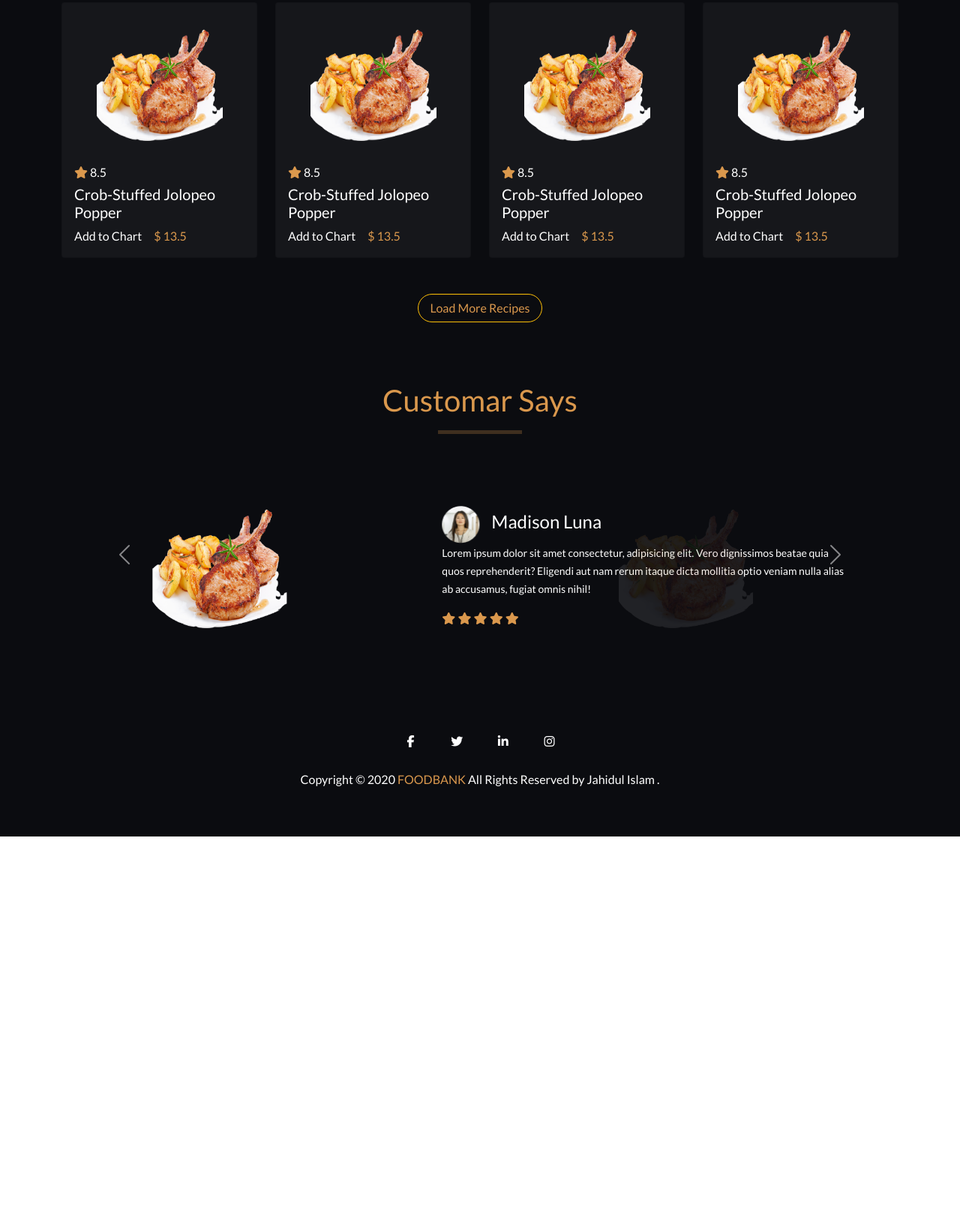
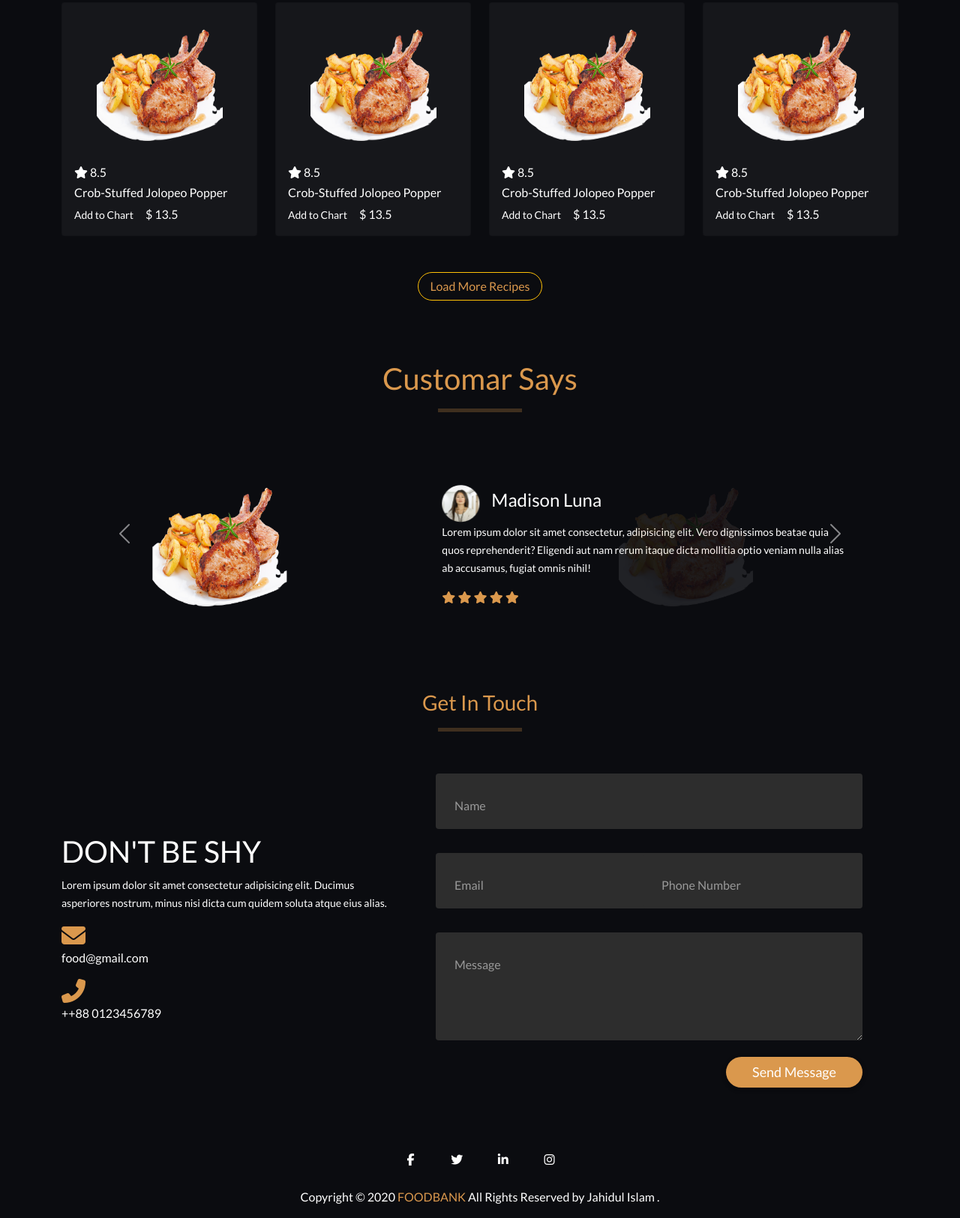
Before and after one commit to SWE-Jahidul/food-template, a plain HTML site: page index.html in a window 1280 px wide. Shown: the part 1619-3244 px from the top of the page at 75% size. Before the commit the page ends 2735 px from the top, so only its background shows below. Drawn offline with nearby package versions, Linux system fonts and the light colour scheme.

Commit message:
adding get in touch and also some animation

```diff
--- a/css/style.css
+++ b/css/style.css
@@ -132,18 +132,146 @@ background-color: #da984d !important;
   background-color: #16171b !important;
 
 }
-.card:hover{
-   /* border-bottom: 3px solid #da984d ;
-  border-top: 3px solid #da984d; */
-background-color: #da984d !important ;
-text-shadow: 20px;
+
+.card-text-white{
+  color: #ffffff ;
+
 }
+
+
+.card:hover, .card-text-white:hover {
+
+  background-color: #da984d !important ;
+  color: #000000 !important;
+  transform: scale(1.03);
+
+  text-shadow: 20px;
+}
+
 .hr-design{
   width: 10%;
   height: 5px !important;
 }
 
-/* Footer  */
+/* Get in Touch start  */
+.contact-us
+{
+  background-color: #0B0C10;
+
+}
+input:focus ~ label, textarea:focus ~ label, input:valid ~ label, textarea:valid ~ label {
+  font-size: 0.75em;
+  color: #999;
+  top: -5px;
+  -webkit-transition: all 0.225s ease;
+  transition: all 0.225s ease;
+}
+
+.styled-input {
+  float: left;
+  width: 293px;
+  margin: 1rem 0;
+  position: relative;
+  border-radius: 4px;
+}
+
+@media only screen and (max-width: 768px){
+  .styled-input {
+      width:100%;
+  }
+}
+
+.styled-input label {
+  color: #999;
+  padding: 1.3rem 25px 1rem 25px;
+  position: absolute;
+  top: 10px;
+  left: 0;
+  -webkit-transition: all 0.25s ease;
+  transition: all 0.25s ease;
+  pointer-events: none;
+}
+
+.styled-input.wide {
+  width: 650px;
+  max-width: 100%;
+}
+
+input,
+textarea {
+  padding: 25px;
+  border: 0;
+  width: 100%;
+  font-size: 1rem;
+  background-color: #2d2d2d;
+  color: white;
+  border-radius: 4px;
+}
+
+input:focus,
+textarea:focus { outline: 0; }
+
+input:focus ~ span,
+textarea:focus ~ span {
+  width: 100%;
+  -webkit-transition: all 0.075s ease;
+  transition: all 0.075s ease;
+}
+
+textarea {
+  width: 100%;
+  min-height: 9em;
+}
+
+.input-container {
+  width: 650px;
+  max-width: 100%;
+  margin: 20px auto 25px auto;
+}
+
+.submit-btn {
+  float: right;
+  padding: 7px 35px;
+  border-radius: 60px;
+  display: inline-block;
+  background-color: #da984d;
+  color: white;
+  font-size: 18px;
+  cursor: pointer;
+  box-shadow: 0 2px 5px 0 rgba(0,0,0,0.06),
+            0 2px 10px 0 rgba(0,0,0,0.07);
+  -webkit-transition: all 300ms ease;
+  transition: all 300ms ease;
+}
+
+.submit-btn:hover {
+  transform: translateY(1px);
+  box-shadow: 0 1px 1px 0 rgba(0,0,0,0.10),
+            0 1px 1px 0 rgba(0,0,0,0.09);
+}
+
+@media (max-width: 768px) {
+  .submit-btn {
+      width:100%;
+      float: none;
+      text-align:center;
+  }
+}
+
+input[type=checkbox] + label {
+color: #ccc;
+font-style: italic;
+}
+
+input[type=checkbox]:checked + label {
+color: #f00;
+font-style: normal;
+}
+
+/* Get in Touch End  */
+
+
+/* Footer  start  */
 
 .footer{
   background-color: #0B0C10;
@@ -186,3 +314,5 @@ text-shadow: 20px;
   z-index: 1030;
 background-color: #da984d;
 }
+
+/* Footer End  */
--- a/index.html
+++ b/index.html
@@ -48,7 +48,7 @@
                             </li>
 
                             <li class="nav-item">
-                                <a class="nav-link" href="#Clientsys">Contact Us </a>
+                                <a class="nav-link" href="#contactus">Contact Us </a>
                             </li>
 
                         </ul>
@@ -190,7 +190,7 @@
                 <div class="row d-flex align-items-center pt-4 gy-3">
                     <div class="col-lg-3 col-md-4 col-sm-12">
                         <div class="animate__animated animate__fadeInRight animate-explore-food">
-                            <div class="card">
+                            <div class="card card-text-white">
                                 <div class="text-center">
                                     <img class="card-img-top img-fluid p-3"
                                         src="./images/juicy-grilled-pork-fillet-steak-with-green-beans-removebg-preview.png"
@@ -198,14 +198,14 @@
 
                                 </div>
                                 <div class="card-body">
-                                    <h6><i class="fas fa-star text-colore "></i> <span class="text-white"> 8.5 </span>
+                                    <h6><i class="fas fa-star"></i> <span class="fw-blod"> 8.5 </span>
                                     </h6>
-                                    <h5 class="card-title text-white">Crob-Stuffed Jolopeo Popper</h5>
+                                    <h6 class="card-title">Crob-Stuffed Jolopeo Popper</h6>
                                     <div class="d-flex align-items-center">
-                                        <div class="text-white">
-                                            Add to Chart
+                                        <div class="">
+                                           <small>Add to Chart </small>
                                         </div>
-                                        <div class="text-colore ps-3">
+                                        <div class=" ps-3">
                                             $ 13.5
                                         </div>
                                     </div>
@@ -216,7 +216,7 @@
                     </div>
                     <div class="col-lg-3 col-md-4 col-sm-12">
                         <div class="animate__animated animate__fadeInUp animate-explore-food">
-                            <div class="card">
+                            <div class="card card-text-white">
                                 <div class="text-center">
                                     <img class="card-img-top img-fluid p-3"
                                         src="./images/juicy-grilled-pork-fillet-steak-with-green-beans-removebg-preview.png"
@@ -224,14 +224,14 @@
 
                                 </div>
                                 <div class="card-body">
-                                    <h6><i class="fas fa-star text-colore "></i> <span class="text-white"> 8.5 </span>
+                                    <h6><i class="fas fa-star"></i> <span class="fw-blod"> 8.5 </span>
                                     </h6>
-                                    <h5 class="card-title text-white">Crob-Stuffed Jolopeo Popper</h5>
+                                    <h6 class="card-title">Crob-Stuffed Jolopeo Popper</h6>
                                     <div class="d-flex align-items-center">
-                                        <div class="text-white">
-                                            Add to Chart
+                                        <div class="">
+                                           <small>  Add to Chart</small>
                                         </div>
-                                        <div class="text-colore ps-3">
+                                        <div class=" ps-3">
                                             $ 13.5
                                         </div>
                                     </div>
@@ -243,7 +243,7 @@
                     <div class="col-lg-3 col-md-4 col-sm-12">
                         <div class="animate__animated animate__fadeInLeft animate-explore-food">
 
-                            <div class="card">
+                            <div class="card card-text-white">
                                 <div class="text-center">
                                     <img class="card-img-top img-fluid p-3"
                                         src="./images/juicy-grilled-pork-fillet-steak-with-green-beans-removebg-preview.png"
@@ -251,14 +251,14 @@
 
                                 </div>
                                 <div class="card-body">
-                                    <h6><i class="fas fa-star text-colore "></i> <span class="text-white"> 8.5 </span>
+                                    <h6><i class="fas fa-star"></i> <span class="fw-blod"> 8.5 </span>
                                     </h6>
-                                    <h5 class="card-title text-white">Crob-Stuffed Jolopeo Popper</h5>
+                                    <h6 class="card-title">Crob-Stuffed Jolopeo Popper</h6>
                                     <div class="d-flex align-items-center">
-                                        <div class="text-white">
-                                            Add to Chart
+                                        <div class="">
+                                          <small> Add to Chart</small>
                                         </div>
-                                        <div class="text-colore ps-3">
+                                        <div class=" ps-3">
                                             $ 13.5
                                         </div>
                                     </div>
@@ -271,7 +271,7 @@
                     <div class="col-lg-3 col-md-4 col-sm-12">
                         <div class="animate__animated animate__fadeInLeft animate-explore-food">
 
-                            <div class="card">
+                            <div class="card card-text-white">
                                 <div class="text-center">
                                     <img class="card-img-top img-fluid p-3"
                                         src="./images/juicy-grilled-pork-fillet-steak-with-green-beans-removebg-preview.png"
@@ -279,14 +279,14 @@
 
                                 </div>
                                 <div class="card-body">
-                                    <h6><i class="fas fa-star text-colore "></i> <span class="text-white"> 8.5 </span>
+                                    <h6><i class="fas fa-star"></i> <span class="fw-blod"> 8.5 </span>
                                     </h6>
-                                    <h5 class="card-title text-white">Crob-Stuffed Jolopeo Popper</h5>
+                                    <h6 class="card-title">Crob-Stuffed Jolopeo Popper</h6>
                                     <div class="d-flex align-items-center">
-                                        <div class="text-white">
-                                            Add to Chart
+                                        <div class="">
+                                          <small> Add to Chart</small>
                                         </div>
-                                        <div class="text-colore ps-3">
+                                        <div class=" ps-3">
                                             $ 13.5
                                         </div>
                                     </div>
@@ -462,11 +462,84 @@
                 </div>
         </section>
         <!-- client syas End  -->
+        <!-- contact us start  -->
+        <section class="contact-us py-3 pt-5" id="contactus" >
+            <div class="container">
+                <h3 class="text-center text-colore"> Get In Touch
+                </h3>
+                <hr class=" text-colore ms-auto me-auto hr-design">
+
+                <!-- <p class="text-center text-white"><small>
+                Most Popular Recipes
+            </small></p> -->
+                <div class="row d-flex align-items-center pt-4 gy-3">
+
+                    <div class="col-lg-5 col-md-5 col-sm-12 col-12">
+                        <h1 class="text-white">
+                            DON'T BE SHY
+                        </h1>
+                        <p class="text-white"><small>
+                                Lorem ipsum dolor sit amet consectetur adipisicing elit. Ducimus asperiores nostrum,
+                                minus nisi dicta cum quidem soluta atque eius alias.
+                            </small></p>
+                        <div>
+
+                        </div>
+                        <i class="text-colore fas fa-envelope fa-2x"></i>
+                        <p class="fw-1 text-white">
+                            food@gmail.com
+                        </p>
+                        <div>
+                            <i class="text-colore fas fa-phone-alt fa-2x"></i>
+                            <p class="fw-1 text-white">
+                                ++88 0123456789
+                            </p>
+                        </div>
+                    </div>
+                    <div class="col-lg-7 col-md-7 col-sm-12 col-12">
+                        <div class="container">
+                            <div class="row input-container">
+                                <div class="col-xs-12">
+                                    <div class="styled-input wide">
+                                        <input type="text" required />
+                                        <label>Name</label>
+                                    </div>
+                                </div>
+                                <div class="col-md-6 col-sm-12">
+                                    <div class="styled-input">
+                                        <input type="text" required />
+                                        <label>Email</label>
+                                    </div>
+                                </div>
+                                <div class="col-md-6 col-sm-12">
+                                    <div class="styled-input" style="float:right;">
+                                        <input type="text" required />
+                                        <label>Phone Number</label>
+                                    </div>
+                                </div>
+                                <div class="col-xs-12">
+                                    <div class="styled-input wide">
+                                        <textarea required></textarea>
+                                        <label>Message</label>
+                                    </div>
+                                </div>
+                                <div class="col-xs-12">
+                                    <div class="btn-lrg submit-btn">Send Message</div>
+                                </div>
+                            </div>
+                        </div>
+                    </div>
+                </div>
+            </div>
+        </section>
+
+        <!-- contact us end  -->
+
     </main>
     <footer class="footer" style="overflow-x: hidden;">
         <section class="container ">
             <div class="d-flex justify-content-center">
-                <div class="py-5">
+                <div class="pt-3 pb-0">
                     <div class="d-flex justify-content-center">
                         <div>
                             <span class="d-flex text-white py-3 ms-auto ">
@@ -498,7 +571,7 @@
 
                         </div>
                     </div>
-                    <p class="text-center text-white">Copyright © 2020 <span class="text-colore"> FOODBANK </span> All
+                    <p class="text-center text-white ">Copyright © 2020 <span class="text-colore"> FOODBANK </span> All
                         Rights
                         Reserved by
                         Jahidul Islam .
```
Lines whose indentation alone changed are shown as unchanged.
